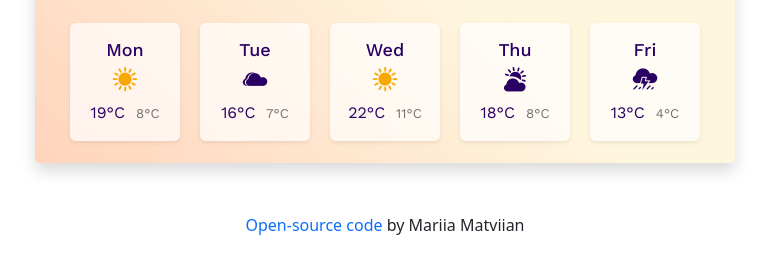
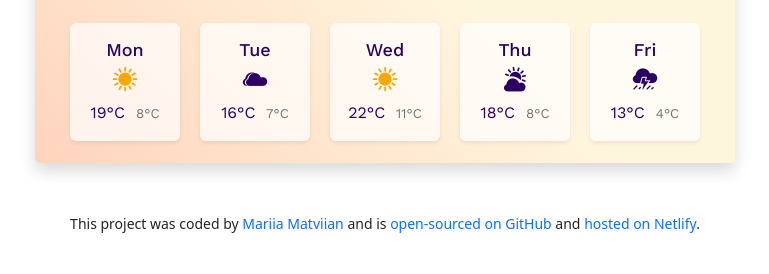
Before and after one commit to o-ponchik/weather-app, a plain HTML site: page index.html in a window 1280 px wide. Shown: the part 388-662 px from the top of the page, without its empty margins (255-1024 px from the left). Drawn offline with nearby package versions, Linux system fonts and the light colour scheme.

Commit message:
edited_link_to_github_and_netlify

```diff
--- a/index.html
+++ b/index.html
@@ -23,12 +23,14 @@
     <link rel="stylesheet" href="src/style.css" />
     <script src="https://cdn.jsdelivr.net/npm/axios/dist/axios.min.js"></script>
     <title>Weather App</title>
+    <!-- Favicon -->
     <link rel="apple-touch-icon" sizes="180x180" href="/apple-touch-icon.png" />
     <link rel="icon" type="image/png" sizes="32x32" href="/favicon-32x32.png" />
     <link rel="icon" type="image/png" sizes="16x16" href="/favicon-16x16.png" />
     <link rel="manifest" href="/site.webmanifest" />
     <link rel="icon" href="favicon.ico?v=2" />
   </head>
+
   <body>
     <div class="container shadow">
       <!-- #1 Enter a city -->
@@ -125,10 +127,16 @@
       </div>
     </div>
     <p class="link-GitHub">
+      This project was coded by <a href="#">Mariia Matviian</a> and is
       <a href="https://github.com/o-ponchik/weather-app" target="_blank"
-        >Open-source code</a
+        >open-sourced on GitHub</a
       >
-      by Mariia Matviian
+      and
+      <a
+        href="https://app.netlify.com/sites/gilded-biscotti-dd3b0b/overview"
+        target="_blank"
+        >hosted on Netlify</a
+      >.
     </p>
     <script src="src/script.js"></script>
   </body>
--- a/src/script.js
+++ b/src/script.js
@@ -102,7 +102,25 @@ function displayWeatherForCurrentPosition(response) {
   );
 }
 
-// Function for general code (city, temp, humidity, wind speed, weather description)
+// function for get url of current position
+function getCurrentPosition(position) {
+  let longitude = position.coords.longitude;
+  let latitude = position.coords.latitude;
+  let currentTempUrl = `https://api.openweathermap.org/data/2.5/find?lat=${latitude}&lon=${longitude}&units=metric&appid=${apiKey}`;
+  console.log(currentTempUrl);
+
+  axios.get(currentTempUrl).then(displayWeatherForCurrentPosition);
+}
+
+function onclickWeather() {
+  navigator.geolocation.getCurrentPosition(getCurrentPosition);
+}
+
+document
+  .querySelector(`#current-btn`)
+  .addEventListener("click", onclickWeather);
+
+// Function for generalise code (city, temp, humidity, wind speed, weather description)
 function displayWeatherData(
   city,
   temperature,
@@ -126,27 +144,6 @@ function displayWeatherData(
   let weatherDescription = document.querySelector(".description");
   weatherDescription.innerHTML = description;
 }
-
-// function for get url of current position
-function getCurrentPosition(position) {
-  // get long and lat of currrent location
-  let longitude = position.coords.longitude;
-  let latitude = position.coords.latitude;
-  let currentTempUrl = `https://api.openweathermap.org/data/2.5/find?lat=${latitude}&lon=${longitude}&units=metric&appid=${apiKey}`;
-  console.log(currentTempUrl);
-
-  axios.get(currentTempUrl).then(displayWeatherForCurrentPosition);
-}
-
-function onclickWeather() {
-  // let noneInput = document.querySelector("#search-city");
-  // noneInput.innerHTML = "";
-  navigator.geolocation.getCurrentPosition(getCurrentPosition);
-}
-
-document
-  .querySelector(`#current-btn`)
-  .addEventListener("click", onclickWeather);
 
 // Feature #3 ---Fahrenheit
 function changeToFahrenheit(celsius) {
--- a/src/style.css
+++ b/src/style.css
@@ -74,14 +74,14 @@ time {
   font-size: 30px;
 }
 
+#fahrenheit {
+  font-weight: 100;
+  font-size: 25px;
+}
+
 #fahrenheit,
 #celsium {
   cursor: pointer;
-}
-
-#fahrenheit {
-  font-weight: 100;
-  font-size: 25px;
 }
 
 .current-weather .main {
@@ -141,6 +141,7 @@ time {
 .link-GitHub {
   text-align: center;
   margin-bottom: 30px;
+  font-size: 14px;
 }
 
 .link-GitHub a {
```
